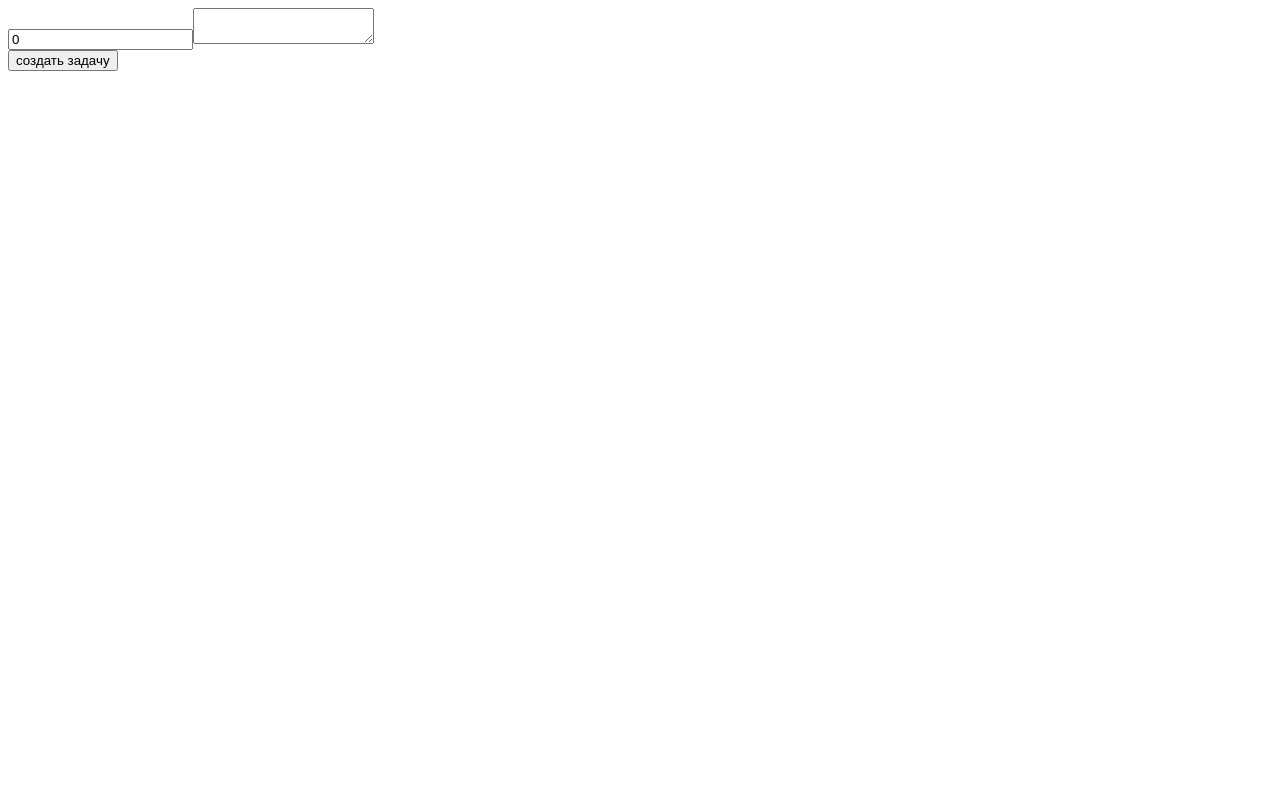
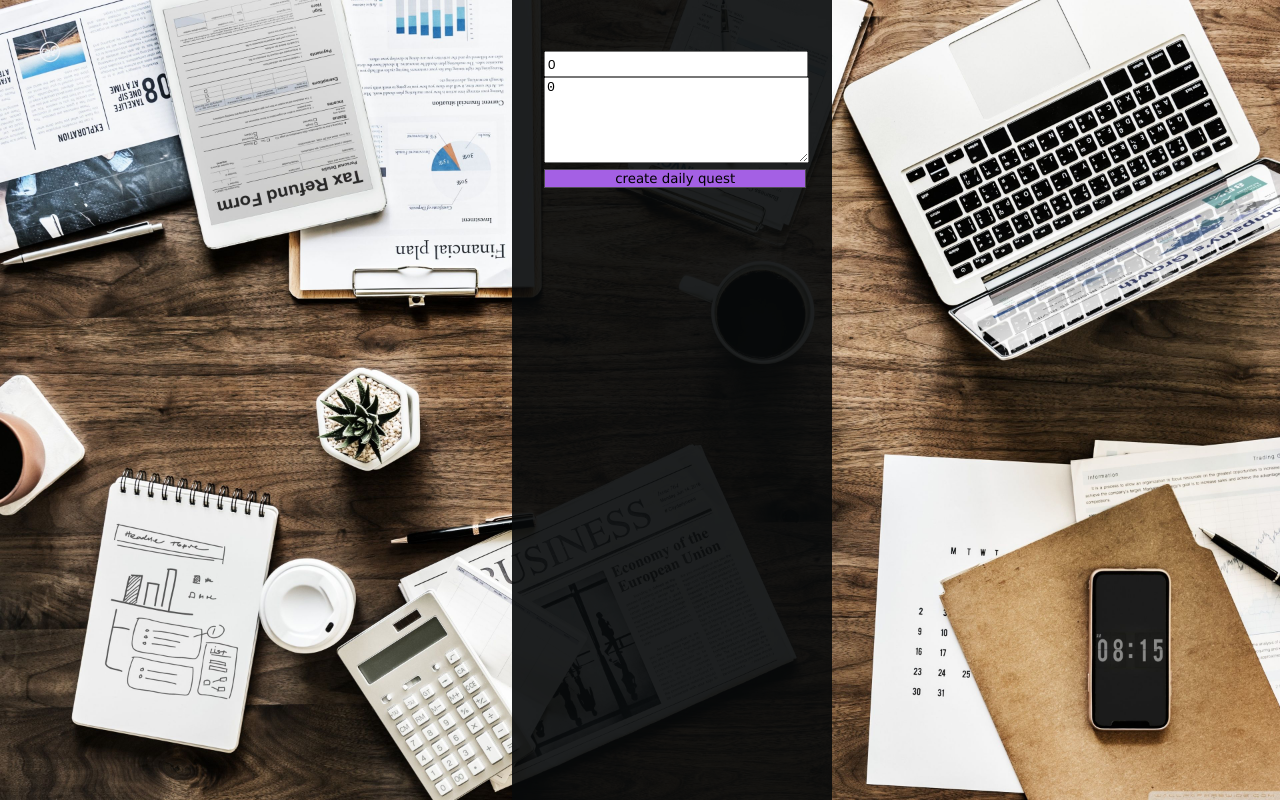
Before and after one commit to Meoweeen/ToDoList, a React (Create React App) app: page / in a window 1280 px wide. Built offline with nearby package versions, Linux system fonts and the light colour scheme.

Commit message:
123
123123

```diff
--- a/src/App.css
+++ b/src/App.css
@@ -5,9 +5,97 @@ body {
     sans-serif;
   -webkit-font-smoothing: antialiased;
   -moz-osx-font-smoothing: grayscale;
+  background-image: url(img/bg.jpg);
+  background-size: cover;
+
+
 }
 
 code {
   font-family: source-code-pro, Menlo, Monaco, Consolas, 'Courier New',
     monospace;
 }
+
+.shadow{
+
+  position: absolute;
+  left: 40%;
+  height: 100vh;
+  width: 25vw;
+  background: rgba(7, 9, 10, 0.904);
+
+
+
+}
+
+.core{
+margin:0 auto;
+width: 20vw;
+}
+
+.createToDo{
+margin:20% 0 2% 0;
+
+}
+
+.headerCreate{
+width:20vw;
+height: 2.5vh;
+}
+
+.infoCreate{
+width:20.2vw;
+height: 10vh;
+}
+
+.buttonCreate{
+width:20.5vw;
+font-family: "Lucida Sans Unicode", "Lucida Grande", sans-serif;
+background-color: rgb(164, 96, 228);
+border:1px solid rgb(78, 74, 82);
+}
+
+.buttonCreate:hover{
+  background-color:rgb(103, 115, 226);
+
+}
+
+.toDoList{
+
+}
+
+.toDoList table {
+
+}
+
+.toDoList p {
+margin:0;
+padding:0;
+width:19vw;
+}
+
+.toDo{
+  background-color: #58a4eb;
+  border: 3px solid #3f5d69;
+  border-radius: 10px;
+
+padding:0;
+}
+
+.toDoInfo{
+display: none;
+
+}
+
+.sec {
+margin:0;
+padding:0;
+height: 100%;
+
+}
+
+.btn{
+height:15px;
+width: 15px;
+margin:0 0 0 4px;
+}
--- a/src/App.js
+++ b/src/App.js
@@ -4,49 +4,73 @@ import { useState } from "react";
  function App() {
   const [toDoTitle, setToDoTitle] = useState(0);
   const [toDoArray, setToDoArray] = useState([]);
+  const [toDoInfo, setToDoInfo] = useState(0);
+
 
   function handleChange(event){
     setToDoTitle(event.target.value);
     };
 
+  function handleChangeForInfo(event){
+    setToDoInfo(event.target.value);
+    };
+
   function createToDo() {
       const newToDoArray = [...toDoArray]
       newToDoArray.push({
-        title: toDoTitle
+        title: toDoTitle,
+        info: toDoInfo
       });
       setToDoArray(newToDoArray);
       setToDoTitle("");
-    }
+      setToDoInfo("");
+    };
+
 
     return (
       <>
-        <div>
-          <input onChange={handleChange} value={toDoTitle} type="text"  />
-          <textarea />
+        <div className="shadow">
+        <div className="core">
+        <div className="createToDo">
+          <input onChange={handleChange} value={toDoTitle} type="text" className="headerCreate" placeholder="Title"/> <br></br>
+          <textarea  onChange={handleChangeForInfo} value={toDoInfo} type="text" className="infoCreate" placeholder="Description"/> <br></br>
+          <button className="buttonCreate" onClick={createToDo}>  {"create daily quest"} </button>
         </div>
-        <button
-          onClick={createToDo}
-        >
-          {"создать задачу"}
-        </button>
-        <div>
+
+        <div className="toDoList" >
           {
             toDoArray.map(todo => {
               return (
                 <>
-                  <p>{todo.title}</p>
-                  {/* тут должно выводиться описание */}
-                </>
-              )
-            })
+                  <table cellSpacing="0" cellPadding="5" >
+                   <tbody>
+                    <tr>
+                     <td  width="200" className="toDo" ><p align="center" >{todo.title}</p><br></br><p className="toDoInfo">{todo.info}</p></td >
+                     <td  className="sec"><button className="btn" ></button></td >
+                    </tr>
+                   </tbody>
+                  </table>
+                </> )})
           }
           </div>
+        </div>
+        </div>
+
       </>
     );
 
+    /*
+    function hide(){
+      let a=document.getElementById("ex").style;
+      if (a.display == "none") {
+        a.display="block"}else{
+          a.display="none"}
+          let exad = document.getElementsByClassName("info");
+    console.log(exad);
+    alert(exad.length);
+    };
+    */
   }
 
 
-
-
 export default App;
--- a/src/index.js
+++ b/src/index.js
@@ -1,6 +1,7 @@
 import React from "react";
 import ReactDOM from "react-dom";
 import App from "./App";
+import "./app.css";
 
 
 
```
Also changed, not shown: src/img/bg.jpg (added). Lines whose indentation alone changed are shown as unchanged.
